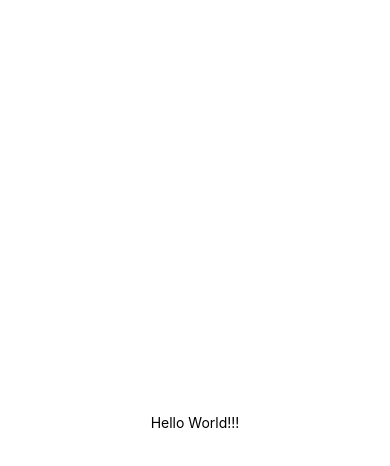
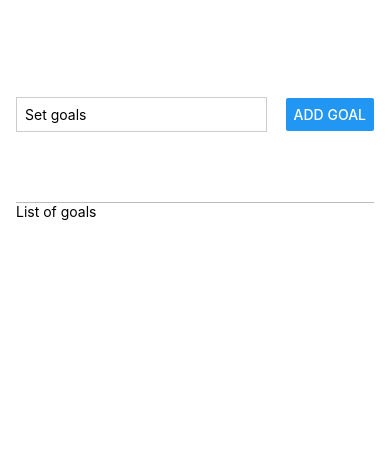
Before and after one commit to Edswel/goaltracker, a React Native app: screen / in a window 390 px wide. Shown: the top 466 px of the page. Built offline with nearby package versions, Linux system fonts and the light colour scheme.

Commit message:
The layout

```diff
--- a/App.js
+++ b/App.js
@@ -1,20 +1,42 @@
-import { StatusBar } from 'expo-status-bar';
-import { StyleSheet, Text, View } from 'react-native';
+import { Button, StyleSheet, Text, TextInput, View } from 'react-native';
 
 export default function App() {
   return (
-    <View style={styles.container}>
-      <Text>Hello World!!!</Text>
-      <StatusBar style="auto" />
+    <View style={styles.appContainer}>
+      <View style={styles.inputContainer}>
+        <TextInput style={styles.textInput} placeholder='Set goals' />
+        <Button title='Add Goal' />
+      </View>
+      <View style={styles.goalsContainer}>
+        <Text>List of goals</Text>
+      </View>
     </View>
   );
 }
 
 const styles = StyleSheet.create({
-  container: {
+  appContainer: {
     flex: 1,
-    backgroundColor: '#fff',
+    paddingTop: 50,
+    paddingHorizontal: 16
+  },
+  inputContainer: {
+    flex: 1,
+    flexDirection: 'row',
+    justifyContent: 'space-between',
     alignItems: 'center',
-    justifyContent: 'center',
+    paddingBottom: 24,
+    borderBottomWidth: 1,
+    borderBottomColor: '#bbb'
   },
+  textInput: {
+    borderWidth: 1,
+    borderColor: '#ccc',
+    width: '70%',
+    marginRight: 8,
+    padding: 8
+  },
+  goalsContainer: {
+    flex: 5
+  }
 });
```
